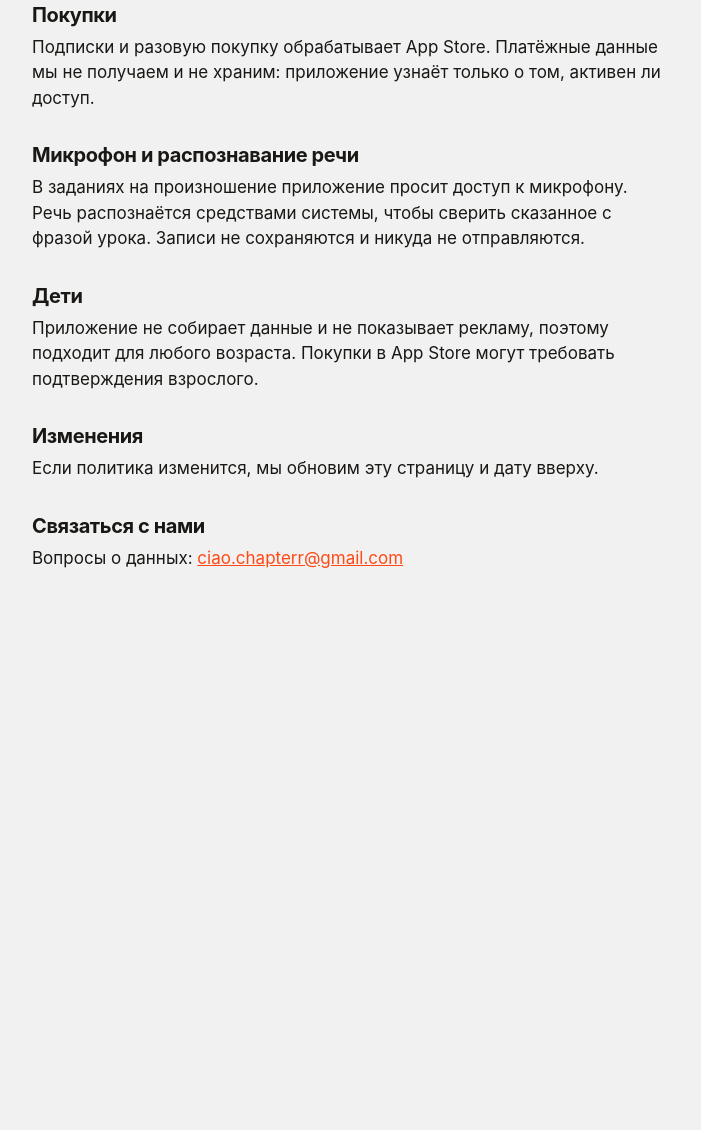
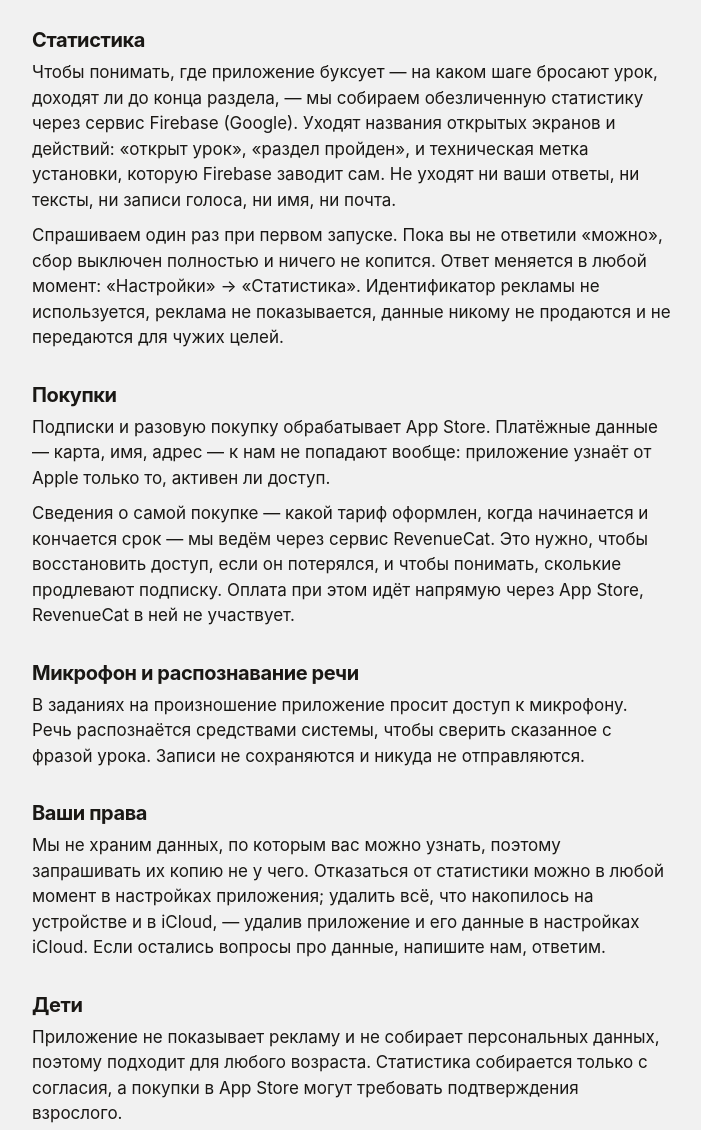
Before and after one commit to ajaeaemurd-oss/chapter, a plain HTML site: page privacy.html in a window 1280 px wide. Shown: the part 571-1701 px from the top of the page, without its empty margins (288-989 px from the left). Before the commit the page ends 1232 px from the top, so only its background shows below. Drawn offline with Linux system fonts and the light colour scheme.

Commit message:
Страницы обновлены

```diff
--- a/privacy.html
+++ b/privacy.html
@@ -19,9 +19,10 @@
 <h1>Политика конфиденциальности</h1>
 <p class="date">Приложение Chapter. Обновлено 13 сентября 2026 года.</p>
 
-<p>Коротко: мы не собираем персональные данные. У приложения нет своего сервера,
-регистрации и рекламы. Всё, что вы делаете в приложении, остаётся на вашем устройстве
-и в вашей учётной записи Apple.</p>
+<p>Коротко: мы не спрашиваем имя, не просим регистрацию и не показываем рекламу.
+Занятия и прогресс остаются на вашем устройстве. Наружу уходят две вещи:
+обезличенная статистика — и только если вы разрешили, — и сведения о покупке.
+Ни то, ни другое не позволяет узнать, кто вы.</p>
 
 <h2>Какие данные остаются на устройстве</h2>
 <p>Прогресс занятий, решённые карточки, результаты экзаменов, выбранные язык и уровень.
@@ -33,18 +34,42 @@
 к нему доступа и не видим его содержимое. Копию можно удалить, удалив данные приложения
 в настройках iCloud.</p>
 
+<h2>Статистика</h2>
+<p>Чтобы понимать, где приложение буксует — на каком шаге бросают урок, доходят ли
+до конца раздела, — мы собираем обезличенную статистику через сервис Firebase
+(Google). Уходят названия открытых экранов и действий: «открыт урок», «раздел
+пройден», и техническая метка установки, которую Firebase заводит сам. Не уходят
+ни ваши ответы, ни тексты, ни записи голоса, ни имя, ни почта.</p>
+<p>Спрашиваем один раз при первом запуске. Пока вы не ответили «можно», сбор
+выключен полностью и ничего не копится. Ответ меняется в любой момент:
+«Настройки» → «Статистика». Идентификатор рекламы не используется, реклама
+не показывается, данные никому не продаются и не передаются для чужих целей.</p>
+
 <h2>Покупки</h2>
-<p>Подписки и разовую покупку обрабатывает App Store. Платёжные данные мы не получаем
-и не храним: приложение узнаёт только о том, активен ли доступ.</p>
+<p>Подписки и разовую покупку обрабатывает App Store. Платёжные данные — карта,
+имя, адрес — к нам не попадают вообще: приложение узнаёт от Apple только то,
+активен ли доступ.</p>
+<p>Сведения о самой покупке — какой тариф оформлен, когда начинается и кончается
+срок — мы ведём через сервис RevenueCat. Это нужно, чтобы восстановить доступ,
+если он потерялся, и чтобы понимать, сколькие продлевают подписку. Оплата при
+этом идёт напрямую через App Store, RevenueCat в ней не участвует.</p>
 
 <h2>Микрофон и распознавание речи</h2>
 <p>В заданиях на произношение приложение просит доступ к микрофону. Речь распознаётся
 средствами системы, чтобы сверить сказанное с фразой урока. Записи не сохраняются
 и никуда не отправляются.</p>
 
+<h2>Ваши права</h2>
+<p>Мы не храним данных, по которым вас можно узнать, поэтому запрашивать их копию
+не у чего. Отказаться от статистики можно в любой момент в настройках
+приложения; удалить всё, что накопилось на устройстве и в iCloud, — удалив
+приложение и его данные в настройках iCloud. Если остались вопросы про данные,
+напишите нам, ответим.</p>
+
 <h2>Дети</h2>
-<p>Приложение не собирает данные и не показывает рекламу, поэтому подходит для любого
-возраста. Покупки в App Store могут требовать подтверждения взрослого.</p>
+<p>Приложение не показывает рекламу и не собирает персональных данных, поэтому
+подходит для любого возраста. Статистика собирается только с согласия, а покупки
+в App Store могут требовать подтверждения взрослого.</p>
 
 <h2>Изменения</h2>
 <p>Если политика изменится, мы обновим эту страницу и дату вверху.</p>
```
